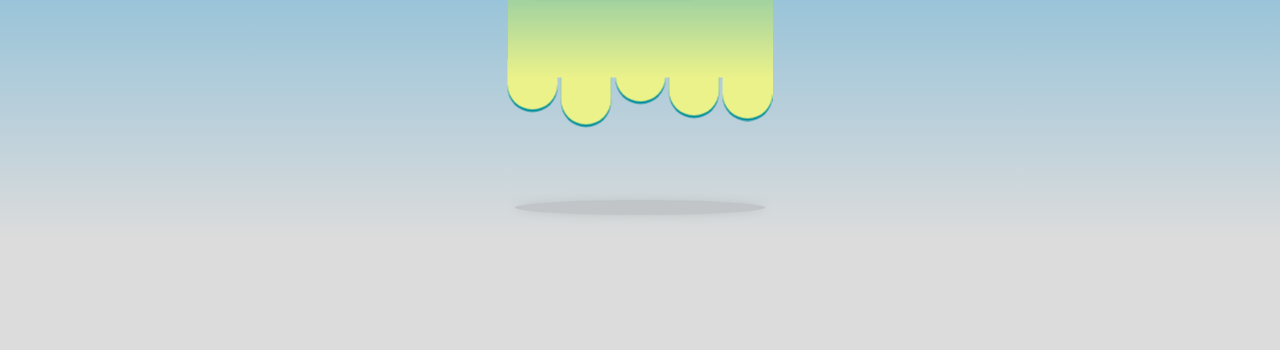
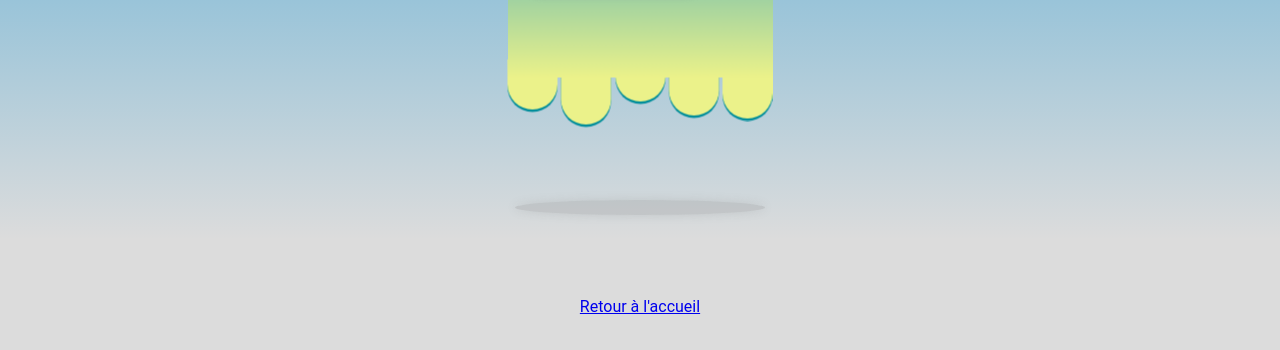
Before and after one commit to SebLemoineSLE/sio19fristProject, a plain HTML site: page kevin.html in a window 1280 px wide. Shown: the part 360-710 px from the top of the page. Drawn offline with Linux system fonts and the light colour scheme.

Commit message:
Ajout du fichier kevin.html

```diff
--- a/kevin.html
+++ b/kevin.html
@@ -678,6 +678,11 @@ p {
 	<div><div>CONNERIE</div></div>
   </div>
 </div>
+
+<br><br><br>
+
+<center><a href="index.html">Retour à l'accueil</a></center>
+
 </body>
 
 </html>
```
Lines whose indentation alone changed are shown as unchanged.
